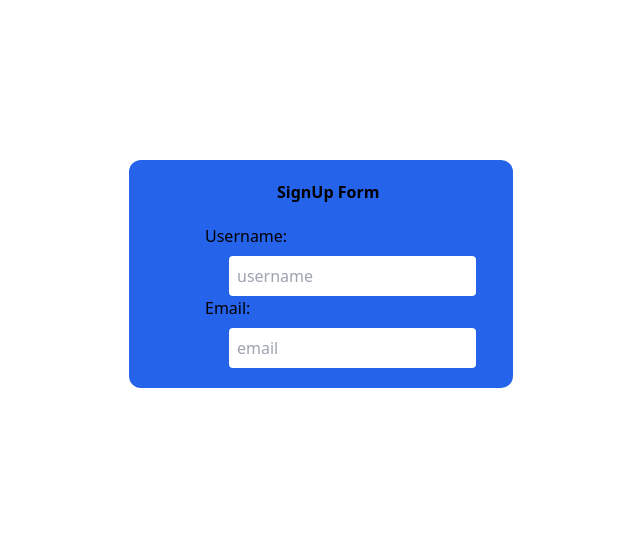
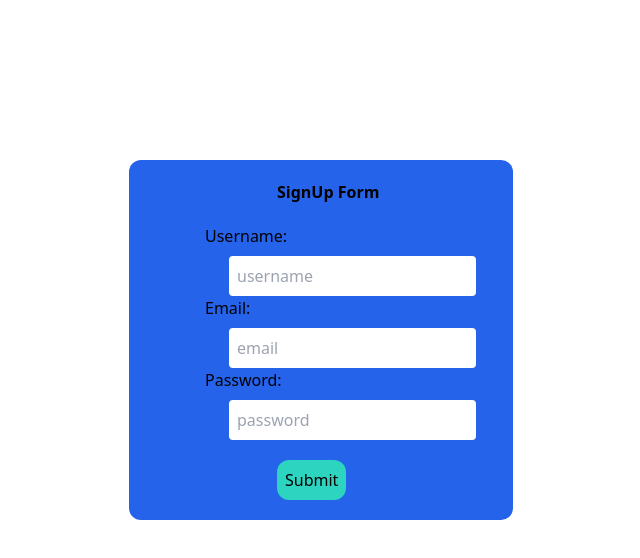
Before and after one commit to Dharanidharannov/blog-app, a Next.js app: page /signup in a window 1280 px wide. Shown: the top 558 px of the page, without its empty margins (255-895 px from the left). Built offline with nearby package versions, Linux system fonts and the light colour scheme.

Commit message:
day-2 structure commit

```diff
--- a/app/signup/page.jsx
+++ b/app/signup/page.jsx
@@ -14,7 +14,9 @@ function Signup(){
     <input type="text" placeholder="username" className="ml-20 rounded p-2 mt-2"  /> <br />
     <label className="ml-14" htmlFor="">Email:</label><br />
     <input type="email" placeholder="email" className="ml-20 rounded p-2 mt-2"  />
-    <label htmlFor=""></label>
+    <label className="ml-14" htmlFor="">Password:</label><br />
+    <input type="text" placeholder="password" className="ml-20 rounded p-2 mt-2" /> <br />
+    <button className="bg-teal-400 rounded-xl p-2 mt-5 ml-32">Submit</button>
 </form>
                 </div>
         </div>
```
